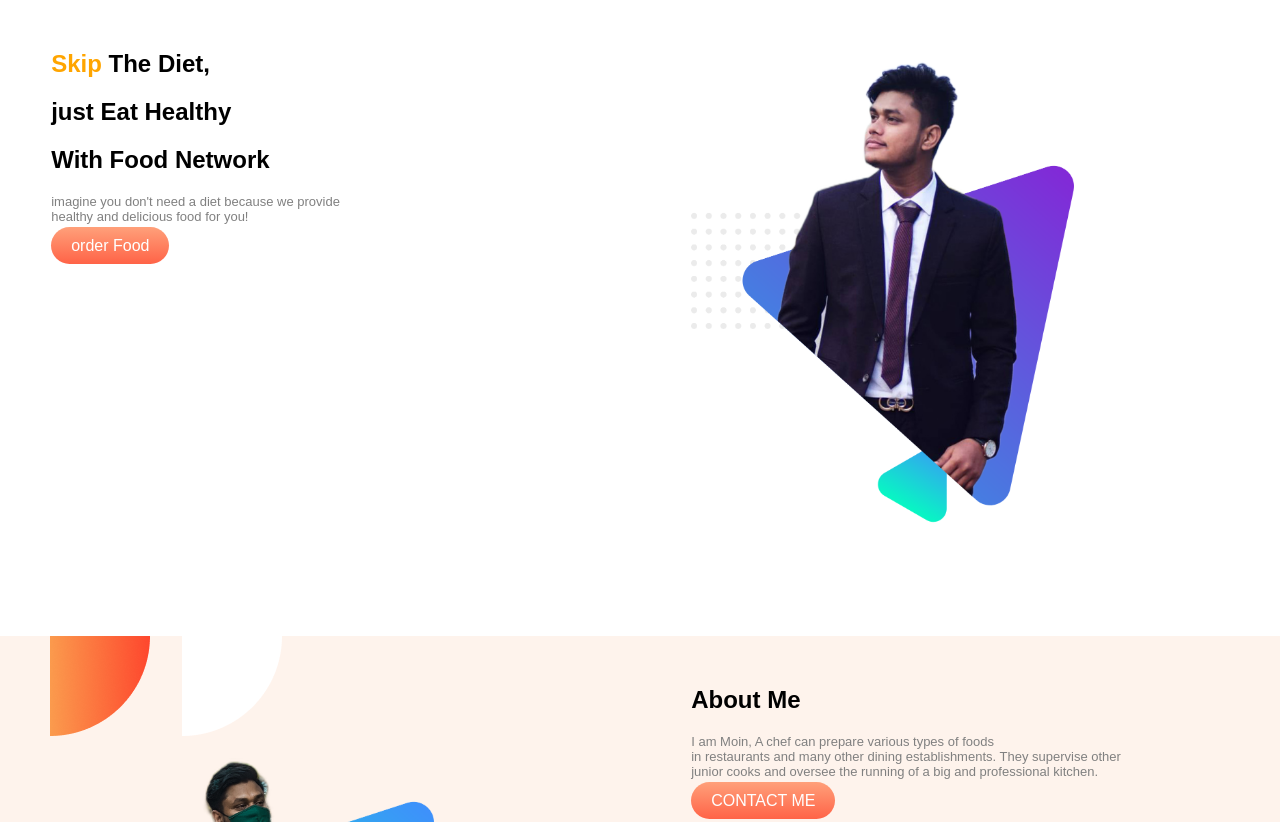
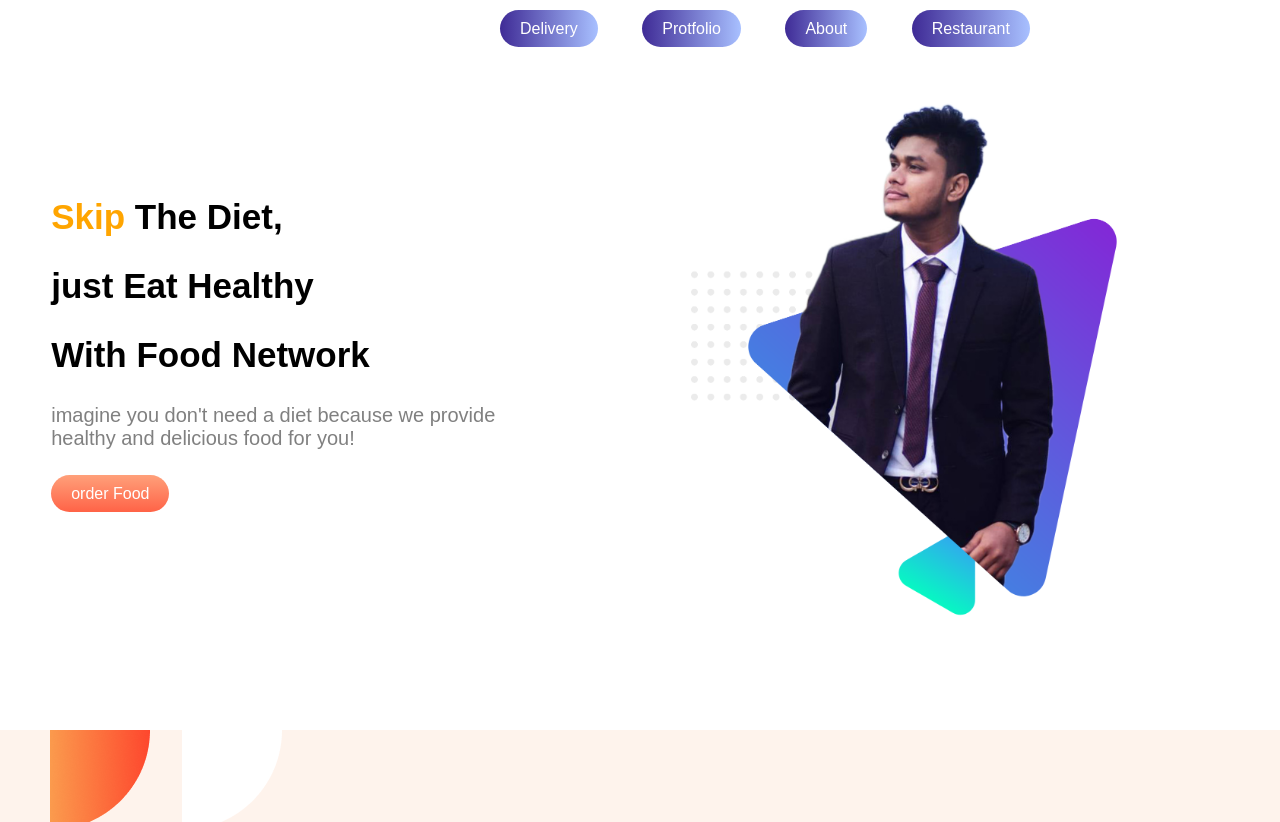
Before and after one commit to MoinUddin005/food_protfolio, a plain HTML site: page index.html in a window 1280 px wide. Shown: the top 822 px of the page. Drawn offline with Linux system fonts and the light colour scheme.

Commit message:
all update

```diff
--- a/index.html
+++ b/index.html
@@ -8,17 +8,33 @@
 
     <link rel="preconnect" href="https://fonts.googleapis.com">
     <link rel="preconnect" href="https://fonts.gstatic.com" crossorigin>
+    <link rel="shortcut icon" href="food-network-main/images/favicon.png" type="image/x-icon">
     <link rel="stylesheet" href="style.css">
 
 </head>
 <body>
+    <section class="menu-bar">
+
+        <div class="div-btn">
+
+            <a class="menu-btn" target="blank" href="https://www.foodpanda.com.bd/?gclid=CjwKCAjw_o-HBhAsEiwANqYhp5t9_0Edh45qtDQyOlLBVrdlb7e-vkeb26RfydQzTuz6hMXq0cMgxhoCsUUQAvD_BwE">Delivery</a>
+
+            <a class="menu-btn" target="blank" href="https://moinuddin005.github.io/">Protfolio</a>
+            <a class="menu-btn" target="blank" href="https://moinuddin005.github.io/">About</a>
+            <a class="menu-btn" target="blank" href="https://www.tripadvisor.com/Restaurants-g319837-Chittagong_City_Chittagong_Division.html">Restaurant</a>
+
+        </div>
+
+    </section>
+
     <section class="display-flex">
 
-        <div class="half-width">
+        <div class="font half-width">
             <h1><span class="orange">Skip</span> The Diet,</h1>
             <h1>just Eat Healthy</h1>
             <h1>With Food Network</h1>
-            <p>
+
+            <p style="padding-bottom: 15px;">
                 imagine you don't need a diet because we provide <br>
                 healthy and delicious food for you!
             </p>
@@ -37,9 +53,9 @@
             <img src="food-network-main/images/male/image 18.png" alt="">
         </div>
 
-        <div class="half-width">
-            <h2>About Me</h2>
-            <p>
+        <div class="font half-width">
+            <h2 style="padding-bottom: 10px;">About Me</h2>
+            <p style="padding-bottom: 15px;">
                 I am Moin, A chef can prepare various types of foods <br> in restaurants and many other dining establishments.  They supervise other <br> junior cooks and oversee the running of a big and professional kitchen.
             </p>
             <a class="link-botton" target="blank" href="https://moinuddin005.github.io/">CONTACT ME</a>
--- a/style.css
+++ b/style.css
@@ -2,12 +2,31 @@
     margin: 0px;
     font-family: 'Oswald', sans-serif;
 }
+h1{
+    font-size: 35px;
+}
+.menu-btn{
+    text-decoration: none;
+    background-image:linear-gradient(90deg, #3F2B96 0%, #A8C0FF 100%);
+    padding: 10px 20px;
+    border-radius: 50px;
+    color:white;
+    font-weight: 50px;
+    margin-right: 40px;
+}
+.menu-bar{
+    margin-top:  20px;
+    margin-left: 500px;
+}
 p{
     color: gray;
-    font-size: 13px;
+    font-size: 20px;
 }
 .orange{
     color: orange;
+}
+.font{
+    padding-top: 100px;
 }
 .half-width{
     margin-top: 30px;
@@ -21,7 +40,7 @@
 
 }
 .half-width img{
-    width: 90%;
+    width: 100%;
 }
 .link-botton{
     text-decoration: none;
@@ -30,6 +49,7 @@
     border-radius: 20px;
     color: white;
     font-weight: 500;
+
 
 
 }
@@ -43,7 +63,7 @@
 .recipies-item{
 
     display: flex;
-    margin-bottom: 100px;
+    margin-bottom: 150px;
     width: 90%;
     margin-left: 5%;
 
@@ -54,19 +74,19 @@
     margin-right: 2%;
     width: 31%;
     border-radius: 30px;
-    box-shadow:9px 9px 20px grey ;
+    box-shadow:1px 1px 15px grey ;
 }
 .Halim{
     margin-right: 2%;
     width: 31%;
     border-radius: 30px;
-    box-shadow:10px 10px 20px grey ;
+    box-shadow:1px 1px 15px grey ;
 }
 .vagitable{
     margin-right: 3%;
     width: 31%;
     border-radius: 30px;
-    box-shadow:10px 10px 20px grey ;
+    box-shadow:1px 1px 15px grey ;
 }
 .img{
     width: 92%;
@@ -97,7 +117,7 @@
 .item-p{
     padding-left: 5%;
     padding-right: 1%;
-    padding-bottom: 5%;
+    padding-bottom: 7%;
 }
 .item{
     padding-left: 5%;
```
Also changed, not shown: food-network-main/images/favicon.png (added).
